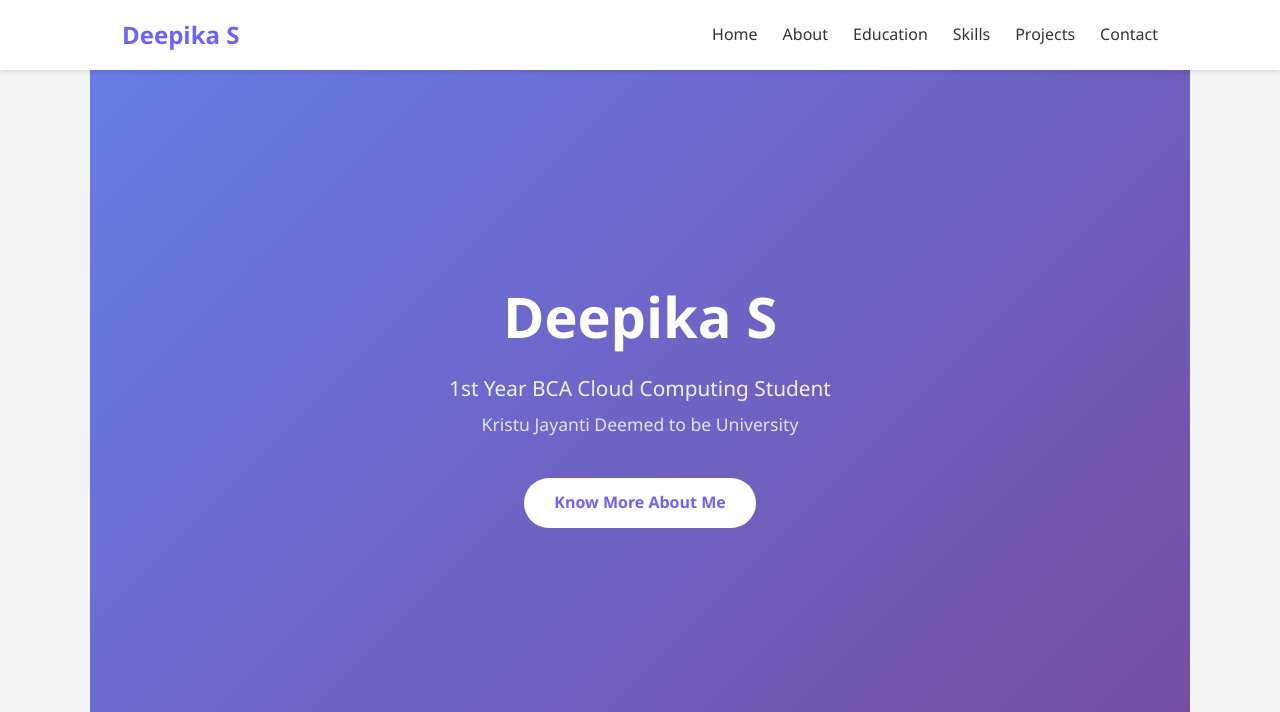
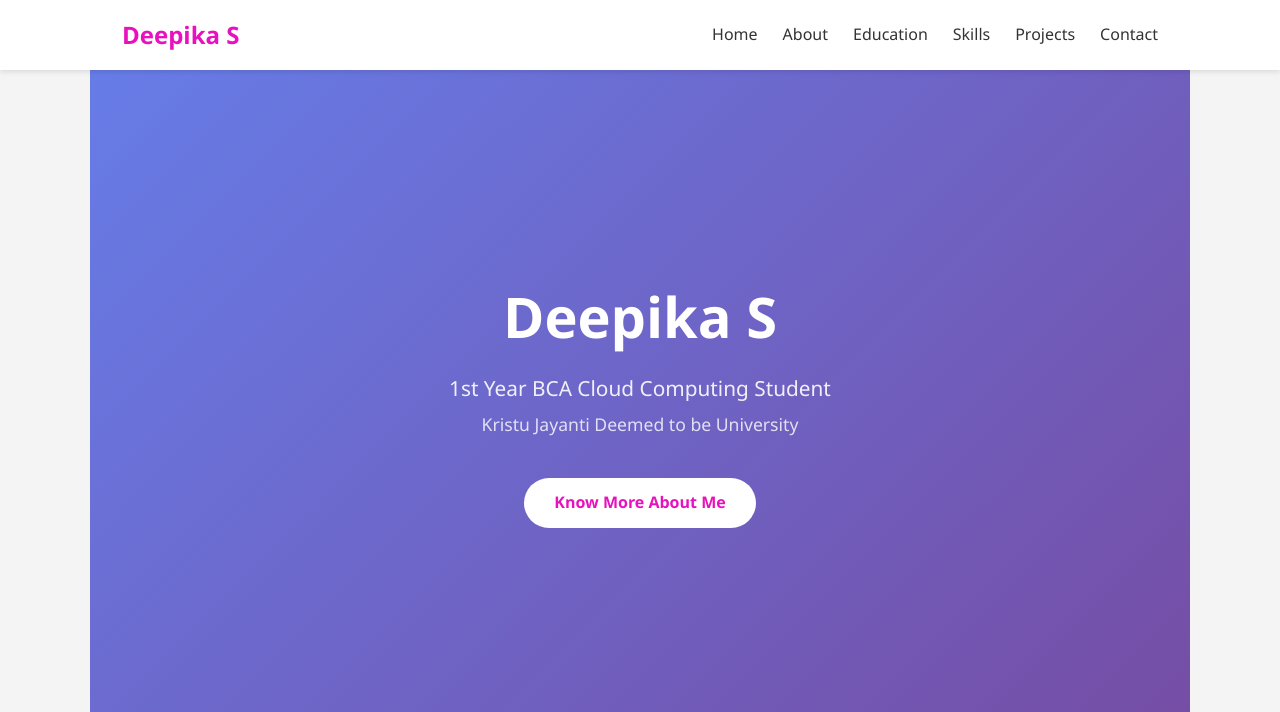
Before and after one commit to deepi273023-ops/PORTFOLIO-PROJECT, a plain HTML site: page frontend/index.html in a window 1280 px wide. Shown: the top 712 px of the page. Drawn offline with Linux system fonts and the light colour scheme.

Commit message:
Changed color in project

```diff
--- a/frontend/index.html
+++ b/frontend/index.html
@@ -9,7 +9,7 @@
     <style>
         /* --- CSS STYLES --- */
         :root {
-            --primary-color: #6c63ff;
+            --primary-color: #e910be;
             --dark-color: #333;
             --light-color: #f4f4f4;
             --white: #fff;
```
